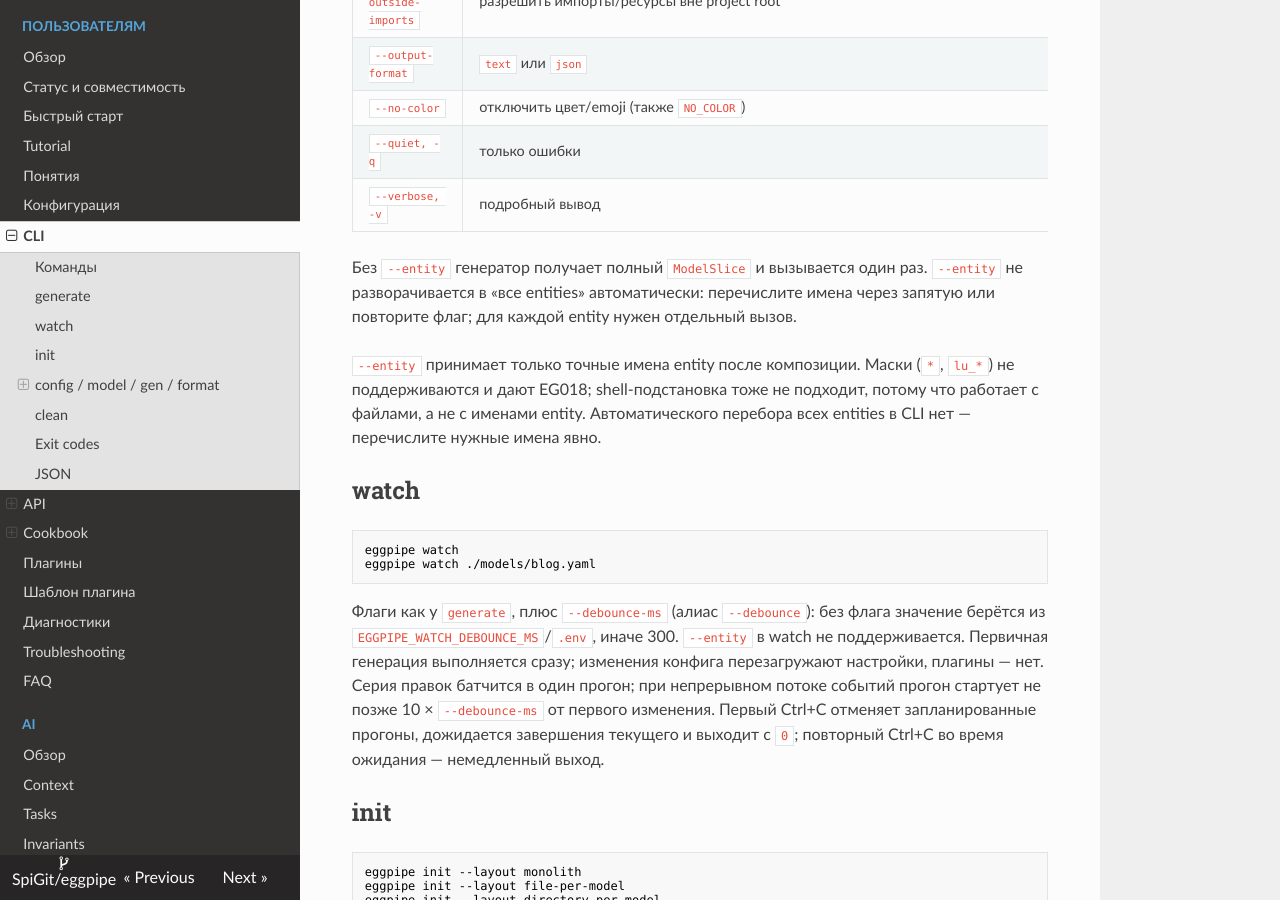
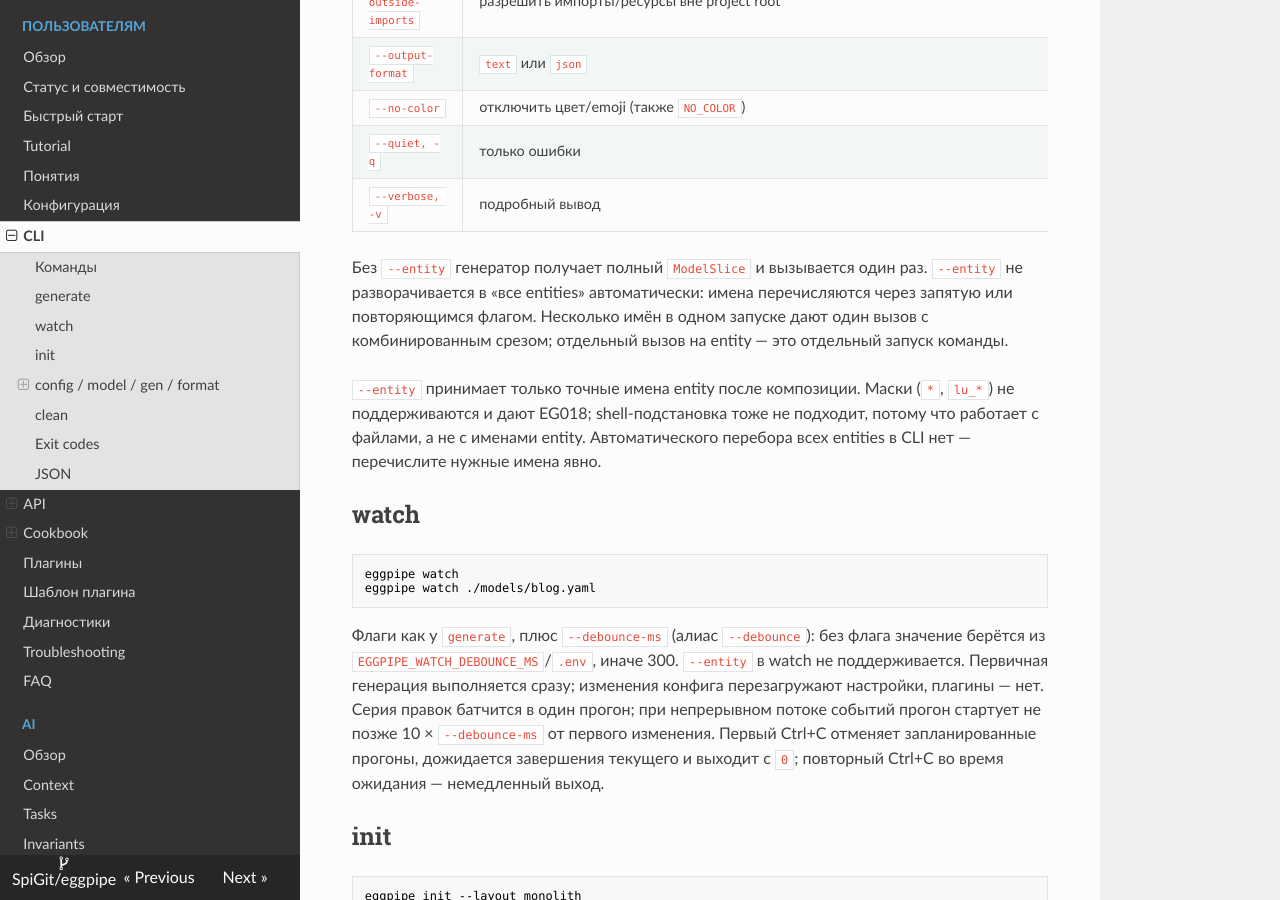
Before and after one commit to SpiGit/eggpipe, an MkDocs documentation site: the page built from docs/user/cli.md, in a window 1280 px wide and 900 px high, scrolled down 1294 px. Built offline with MkDocs 1.6.1, drawn with Linux system fonts in a browser that asks for light colours; nearby versions of some CDN libraries.

Commit message:
docs: fix per-entity call-count wording from review

```diff
--- a/docs/user/cli.md
+++ b/docs/user/cli.md
@@ -47,8 +47,9 @@ eggpipe generate -g oracle-ddl
 | `--verbose, -v` | подробный вывод |
 
 Без `--entity` генератор получает полный `ModelSlice` и вызывается один раз. `--entity`
-не разворачивается в «все entities» автоматически: перечислите имена через запятую или
-повторите флаг; для каждой entity нужен отдельный вызов.
+не разворачивается в «все entities» автоматически: имена перечисляются через запятую или
+повторяющимся флагом. Несколько имён в одном запуске дают один вызов с комбинированным
+срезом; отдельный вызов на entity — это отдельный запуск команды.
 
 `--entity` принимает только точные имена entity после композиции. Маски (`*`, `lu_*`)
 не поддерживаются и дают EG018; shell-подстановка тоже не подходит, потому что работает
```
Also changed, not shown: docs/ai/llms-full.txt (+6 -4 lines), docs/user/plugins.md (+3 -2 lines).
